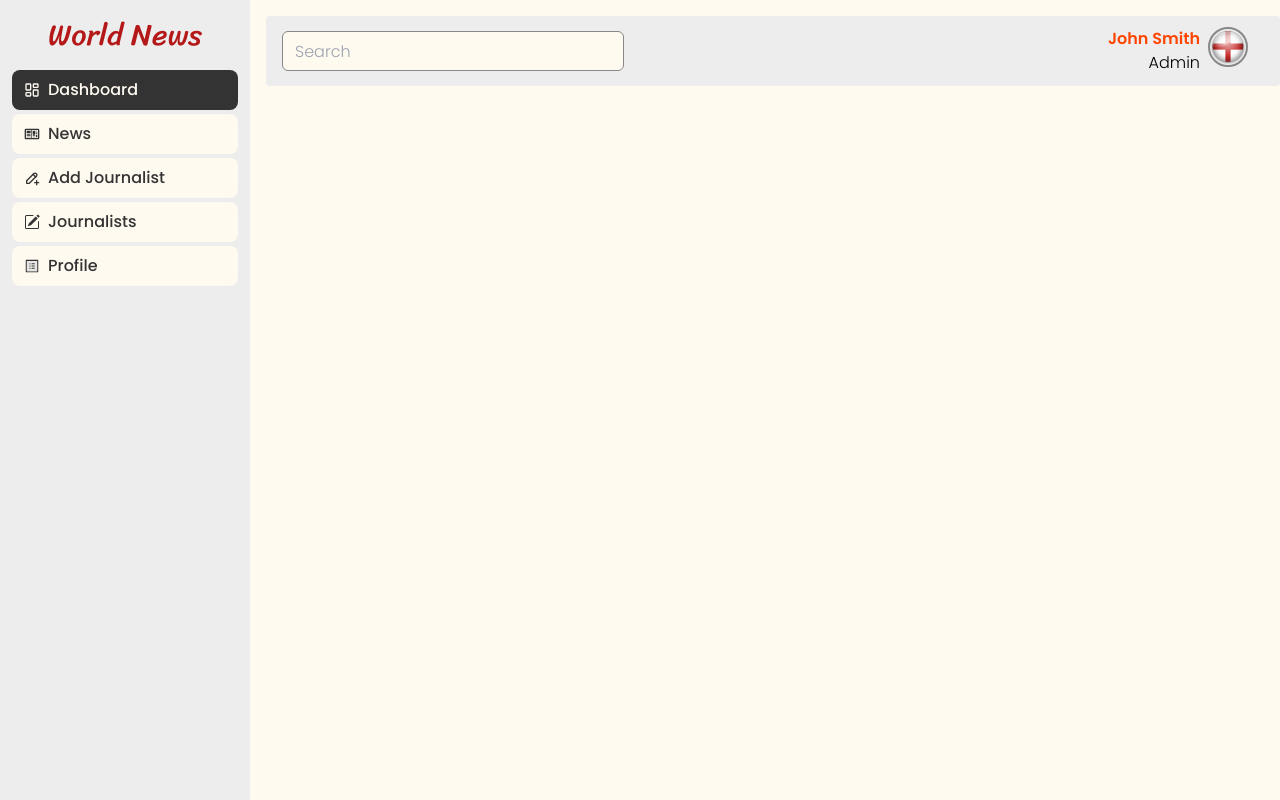
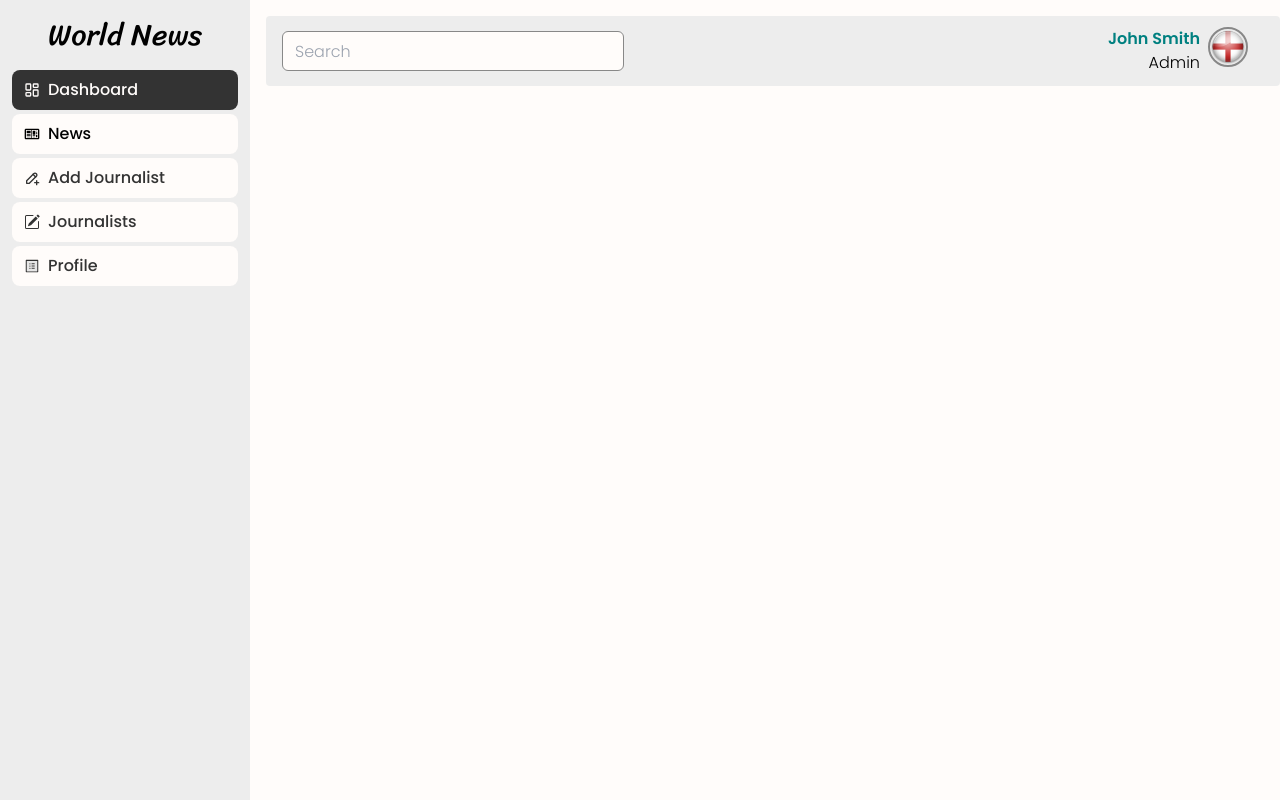
Before and after one commit to Nimira43/World-News, a React (Vite) app in the folder client/: page /dashboard/admin in a window 1280 px wide. Built offline with nearby package versions, Linux system fonts and the light colour scheme.

Commit message:
Updated colour scjeme. Using the colours as declared in the tailwind.config.js

```diff
--- a/client/src/dashboard/layout/Header.jsx
+++ b/client/src/dashboard/layout/Header.jsx
@@ -3,15 +3,15 @@ import User from '../../assets/user.png'
 const Header = () => {
   return (
     <div className='pl-4 fixed w-[calc(100vw-250px)] top-4 z-50'>
-      <div className='w-full rounded h-[70px] flex justify-between items-center p-4 bg-[#ededed]'>
-        <input type='text' placeholder='Search' className='px-3 py-2 rounded-md outline-0 bg-[#fffaf0] border border-[#888] focus:border-[#333] h-10' />
+      <div className='w-full rounded h-[70px] flex justify-between items-center p-4 bg-grey-light'>
+        <input type='text' placeholder='Search' className='px-3 py-2 rounded-md outline-0 bg-light border border-grey-medium focus:border-grey-dark h-10' />
         <div className='mr-4'>
           <div className='flex gap-x-2'>
             <div className='flex flex-col justify-center items-end'>
-              <span className='font-semibold text-[#ff4500]'>John Smith</span>
+              <span className='font-semibold text-primary'>John Smith</span>
               <span>Admin</span>
             </div>
-            <img className='10 h-10 rounded-full border-2 border-[#888]' src={User} alt='User' />
+            <img className='10 h-10 rounded-full border-2 border-grey-medium' src={User} alt='User' />
           </div>
         </div>
       </div>
--- a/client/src/dashboard/layout/MainLayout.jsx
+++ b/client/src/dashboard/layout/MainLayout.jsx
@@ -4,7 +4,7 @@ import { Outlet } from 'react-router-dom'
 
 const MainLayout = () => {
   return (
-    <div className='min-w-screen min-h-screen bg-[#fffaf0]'>
+    <div className='min-w-screen min-h-screen bg-light'>
       <Sidebar />
       <div className='ml-[250px] w-[calc(100vw-268px)] min-h-[100vh]'>
         <Header />
--- a/client/src/dashboard/layout/Sidebar.jsx
+++ b/client/src/dashboard/layout/Sidebar.jsx
@@ -9,7 +9,7 @@ const Sidebar = () => {
   const { pathname } = useLocation()
 
   return (
-    <div className='w-[250px] h-screen fixed left-0 top-0 bg-[#ededed]'>
+    <div className='w-[250px] h-screen fixed left-0 top-0 bg-grey-light'>
       <div className='h-[70px] flex justify-center items-center'>
         <Link to='/'>
           <span className='logo w-[190px] h-[35px]'>World News</span>
@@ -21,8 +21,8 @@ const Sidebar = () => {
             to='/dashboard/admin'
             className={`
               px-3 ${pathname === '/dashboard/admin' ?
-              'bg-[#333] text-[#fffaf0]' :
-              'bg-[#fffaf0] text-[#333]'} py-2 hover:shadow-lg hover:shadow-red-700/20 w-full rounded-lg flex gap-x-2 justify-start items-center hover:bg-[#ff4500] hover:text-[#fffaf0]
+              'bg-grey-dark text-light' :
+              'bg-light text-grey-bg-grey-dark'} py-2 hover:shadow-lg hover:shadow-red-700/20 w-full rounded-lg flex gap-x-2 justify-start items-center hover:bg-primary hover:text-light
             `}
           >
             <span className='text-18px'><LuLayoutDashboard /></span>
@@ -34,8 +34,8 @@ const Sidebar = () => {
             to='/dashboard/news'
             className={`
               px-3 ${pathname === '/dashboard/news' ?
-              'bg-[#333] text-[#fffaf0]' :
-              'bg-[#fffaf0] text-[#333]'} py-2 hover:shadow-lg hover:shadow-red-700/20 w-full rounded-lg flex gap-x-2 justify-start items-center hover:bg-[#ff4500] hover:text-[#fffaf0]
+              'bg-grey-dark text-light' :
+              'bg-light text-grey-bg-grey-dark'} py-2 hover:shadow-lg hover:shadow-red-700/20 w-full rounded-lg flex gap-x-2 justify-start items-center hover:bg-primary hover:text-light
             `}
           >
             <span className='text-18px'><TiNews /></span>
@@ -47,8 +47,8 @@ const Sidebar = () => {
             to='/dashboard/writer/add'
             className={`
               px-3 ${pathname === '/dashboard/writer/add' ?
-              'bg-[#333] text-[#fffaf0]' :
-              'bg-[#fffaf0] text-[#333]'} py-2 hover:shadow-lg hover:shadow-red-700/20 w-full rounded-lg flex gap-x-2 justify-start items-center hover:bg-[#ff4500] hover:text-[#fffaf0]
+              'bg-grey-dark text-light' :
+              'bg-light text-grey-dark'} py-2 hover:shadow-lg hover:shadow-red-700/20 w-full rounded-lg flex gap-x-2 justify-start items-center hover:bg-primary hover:text-light
             `}
           >
             <span className='text-18px'><TbPencilPlus /></span>
@@ -60,8 +60,8 @@ const Sidebar = () => {
             to='/dashboard/writers'
             className={`
               px-3 ${pathname === '/dashboard/writers' ?
-              'bg-[#333] text-[#fffaf0]' :
-              'bg-[#fffaf0] text-[#333]'} py-2 hover:shadow-lg hover:shadow-red-700/20 w-full rounded-lg flex gap-x-2 justify-start items-center hover:bg-[#ff4500] hover:text-[#fffaf0]
+              'bg-grey-dark text-light' :
+              'bg-light text-grey-dark'} py-2 hover:shadow-lg hover:shadow-red-700/20 w-full rounded-lg flex gap-x-2 justify-start items-center hover:bg-primary hover:text-light
             `}
           >
             <span className='text-18px'><BsPencilSquare /></span>
@@ -73,8 +73,8 @@ const Sidebar = () => {
             to='/dashboard/profile'
             className={`
               px-3 ${pathname === '/dashboard/profile' ?
-              'bg-[#333] text-[#fffaf0]' :
-              'bg-[#fffaf0] text-[#333]'} py-2 hover:shadow-lg hover:shadow-red-700/20 w-full rounded-lg flex gap-x-2 justify-start items-center hover:bg-[#ff4500] hover:text-[#fffaf0]
+              'bg-grey-dark text-light' :
+              'bg-light text-grey-dark'} py-2 hover:shadow-lg hover:shadow-red-700/20 w-full rounded-lg flex gap-x-2 justify-start items-center hover:bg-primary hover:text-light
             `}
           >
             <span className='text-18px'><AiTwotoneProfile /></span>
--- a/client/src/index.css
+++ b/client/src/index.css
@@ -10,14 +10,9 @@ body {
   font-weight: 300;
 }
 
-:root {
-  --grey: #888;
-  --dark: #333;
-}
-
 .logo {
   font-family: 'Sriracha', sans-serif;
   font-size: 30px;
-  background-color: var(--light);
-  color: #b41818;
+  /* background-color: #fff; */
+
 }
--- a/client/tailwind.config.js
+++ b/client/tailwind.config.js
@@ -10,7 +10,7 @@ export default {
         'primary': '#008080',
         'secondary': '#ff4500',
         'light': '#fffcfa',
-        'grey-light': '#ffd700',
+        'grey-light': '#ededed',
         'grey-medium': '#888',
         'grey-dark': '#333',
       },
```
